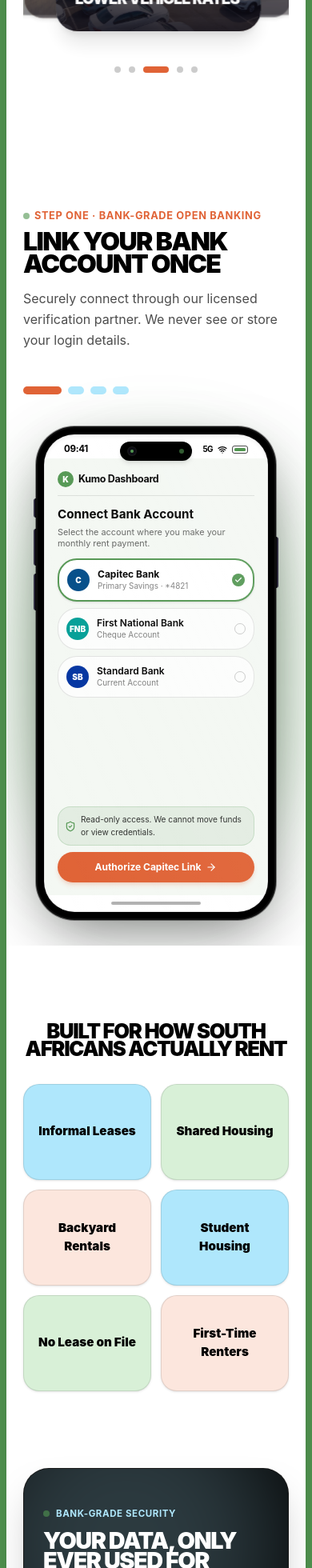
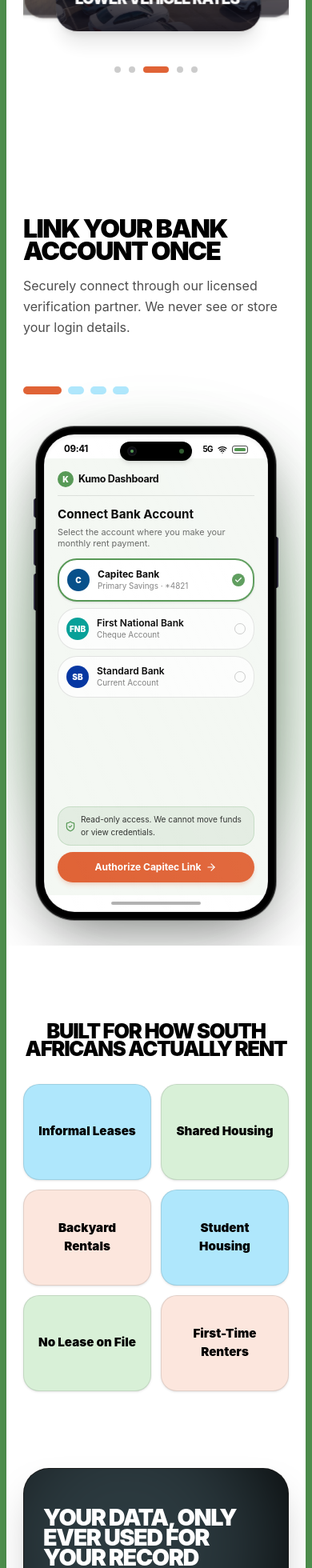
Before and after one commit to UserL200/kumo_frontend, a React (Vite) app: page / in a window 390 px wide. Shown: the part 1306-3266 px from the top of the page at 80% size. Built offline with nearby package versions, Linux system fonts and the light colour scheme.

Commit message:
removed ai design choices

```diff
--- a/src/components/LinkGlow.tsx
+++ b/src/components/LinkGlow.tsx
@@ -48,10 +48,6 @@
 
         {/* Left: Copy */}
         <div className="relative z-10 flex flex-col items-start min-w-0">
-          <div className="inline-flex items-center gap-2 text-[clamp(0.72rem,1.6vw,0.85rem)] font-bold text-[#AFE7FC] uppercase tracking-wider mb-3">
-            <span className="w-2 h-2 rounded-full bg-[#529651] animate-pulse" />
-            Bank-grade security
-          </div>
           <h2 className="display text-[clamp(1.8rem,4.5vw,3rem)] text-[#FFFFFF] mb-4 max-w-[14ch] leading-[1.1] tracking-tight">
             Your data, only ever used for your record
           </h2>
--- a/src/components/ScrollStory.tsx
+++ b/src/components/ScrollStory.tsx
@@ -37,7 +37,7 @@
     headline: 'We detect your rent',
     description:
       'Our system spots your recurring rent payment automatically among your transactions with no manual entry required.',
-    badge: 'AI Transaction Pattern Match',
+    badge: 'Transaction Pattern Match',
   },
   {
     num: 'Step Three',
@@ -98,10 +98,6 @@
                         : 'opacity-0 translate-y-4 absolute inset-0 pointer-events-none'
                     }`}
                   >
-                    <div className="inline-flex items-center gap-1.5 text-[0.8rem] font-bold text-[#E06336] uppercase tracking-wider mb-2">
-                      <span className="w-2 h-2 rounded-full bg-[#529651] animate-pulse" />
-                      {step.num} · {step.badge}
-                    </div>
                     <h2 className="display text-[clamp(2rem,4vw,3.2rem)] font-black text-[#000000] mb-4 leading-[1.08] tracking-tight">
                       {step.headline}
                     </h2>
```
